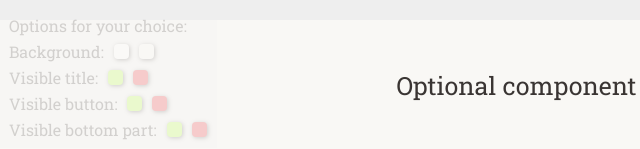
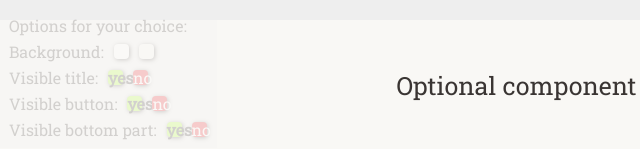
Before and after one commit to Smetan88/purina-test, a plain HTML site: page index.html in a window 1280 px wide. Shown: the part 642-791 px from the top of the page, 11-651 px from the left. Drawn offline with Linux system fonts and the light colour scheme.

Commit message:
Update index.html

```diff
--- a/index.html
+++ b/index.html
@@ -82,18 +82,18 @@
             </div>
             <div class="panel__option">
                 <p class="panel__option-text">Visible title:</p>
-                <span class="panel__option-btn option-title--visible"></span>
-                <span class="panel__option-btn option-title--none"></span>
+                <span class="panel__option-btn option-title--visible">yes</span>
+                <span class="panel__option-btn option-title--none">no</span>
             </div>
             <div class="panel__option">
                 <p class="panel__option-text">Visible button:</p>
-                <span class="panel__option-btn option-btn--visible"></span>
-                <span class="panel__option-btn option-btn--none"></span>
+                <span class="panel__option-btn option-btn--visible">yes</span>
+                <span class="panel__option-btn option-btn--none">no</span>
             </div>
             <div class="panel__option">
                 <p class="panel__option-text">Visible bottom part:</p>
-                <span class="panel__option-btn option-bottom--visible"></span>
-                <span class="panel__option-btn option-bottom--none"></span>
+                <span class="panel__option-btn option-bottom--visible">yes</span>
+                <span class="panel__option-btn option-bottom--none">no</span>
             </div>
         </div>
         <div class="panel__btn">&#8594;</div>
```
